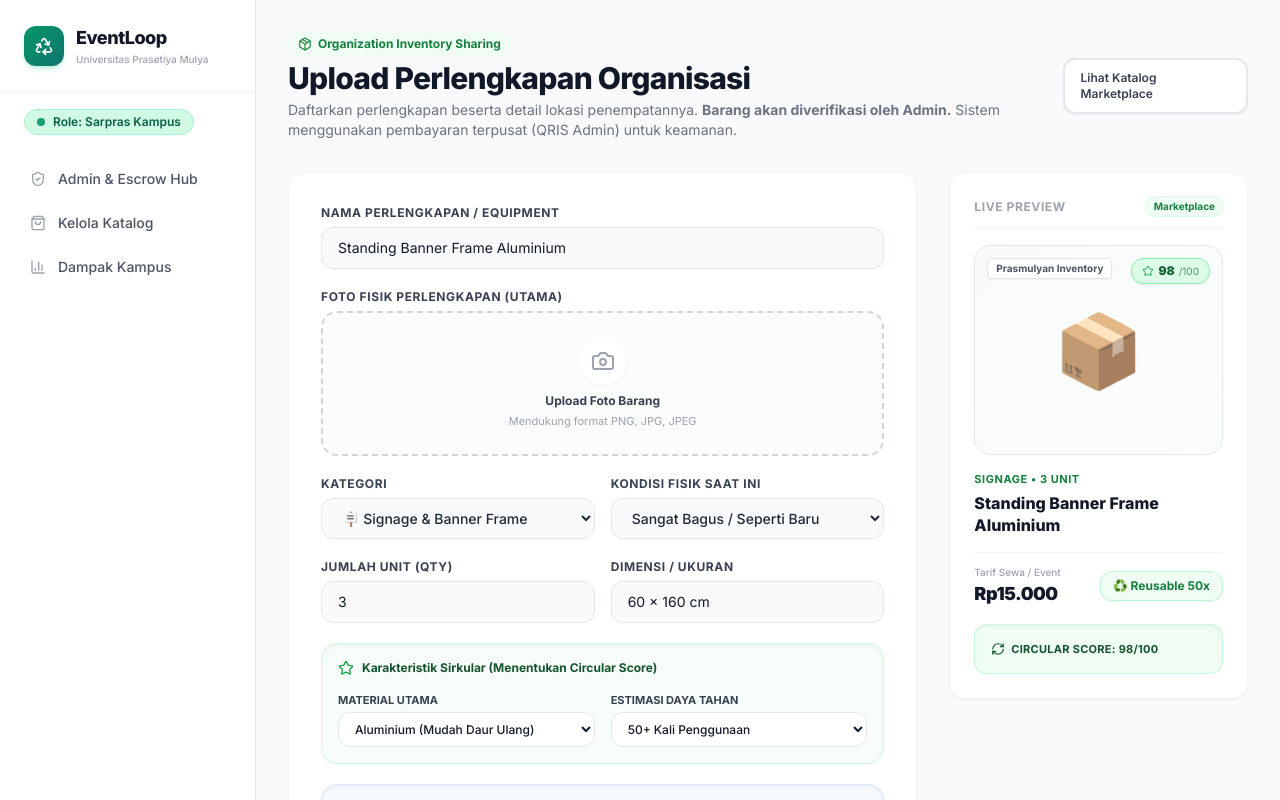
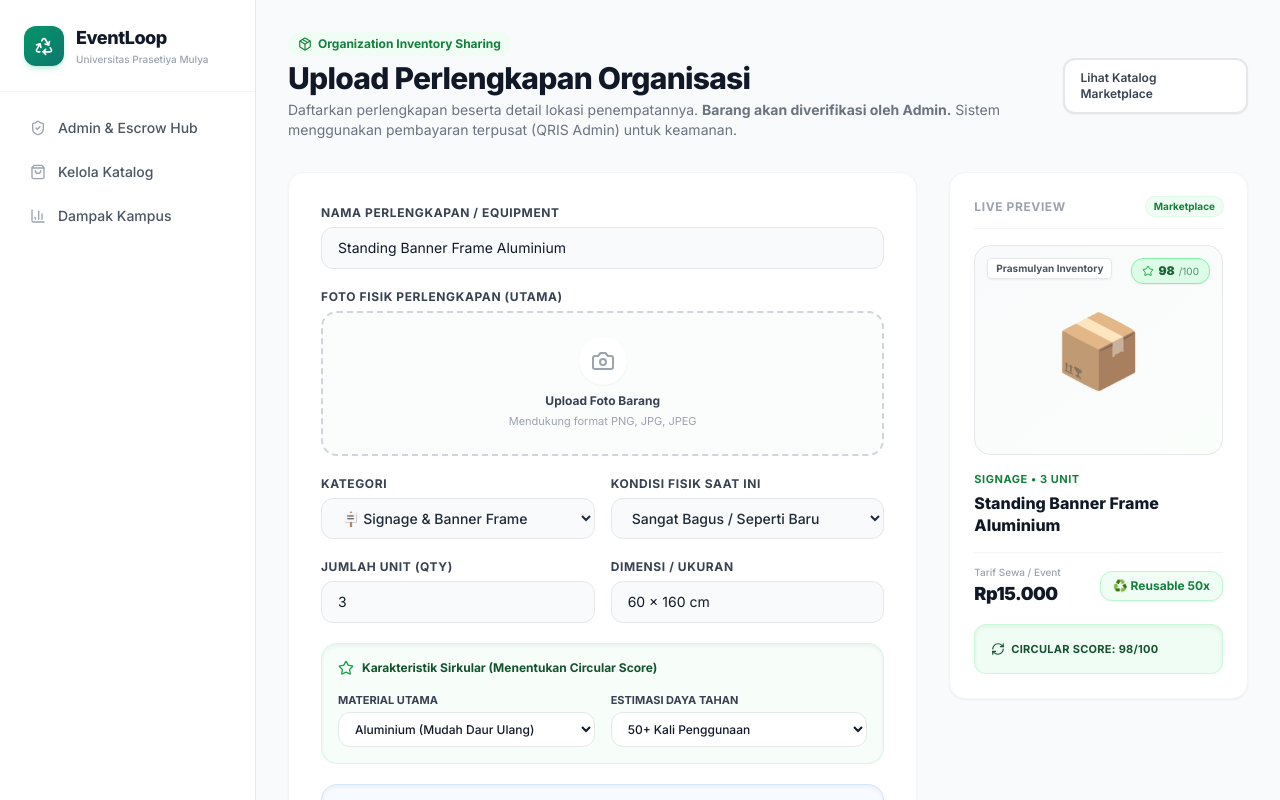
Before and after one commit to Shinnn2205/eventloop-app, a React (Vite) app: page /upload-equipment in a window 1280 px wide. Shown: the top 800 px of the page. Built offline with nearby package versions, Linux system fonts and the light colour scheme; no server answers; the database is empty; sample sign-in values are in the browser's storage.

Commit message:
refactor: remove role indicator badge from sidebar

```diff
--- a/src/components/Layout.jsx
+++ b/src/components/Layout.jsx
@@ -80,17 +80,7 @@ export default function Layout() {
           </button>
         </div>
 
-        {/* ROLE INDICATOR BADGE */}
-        <div className="px-6 pt-4 pb-2">
-          <div className={`inline-flex items-center gap-2 px-3 py-1 rounded-full text-xs font-semibold ${
-            currentUserRole === 'admin'
-              ? 'bg-emerald-100 text-emerald-800 border border-emerald-200'
-              : 'bg-green-100 text-green-800 border border-green-200'
-          }`}>
-            <span className={`w-2 h-2 rounded-full ${currentUserRole === 'admin' ? 'bg-emerald-600 animate-pulse' : 'bg-green-600'}`}></span>
-            Role: {currentUserRole === 'admin' ? 'Sarpras Kampus' : 'Student Org'}
-          </div>
-        </div>
+
 
         {/* Navigation */}
         <nav className="flex-1 p-4 space-y-1 overflow-y-auto">
```
Also changed, not shown: 5 other files (tests, documents, lock files or other folders).
